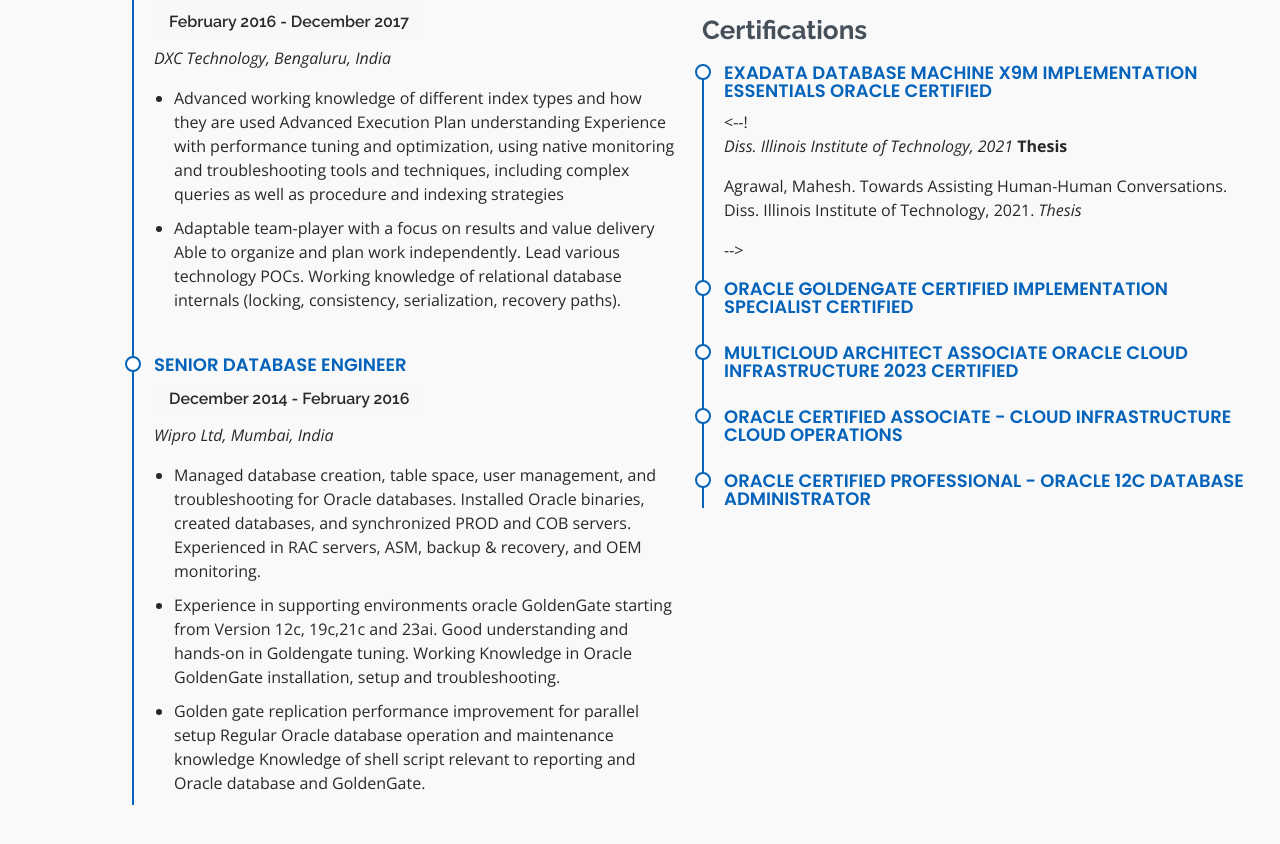
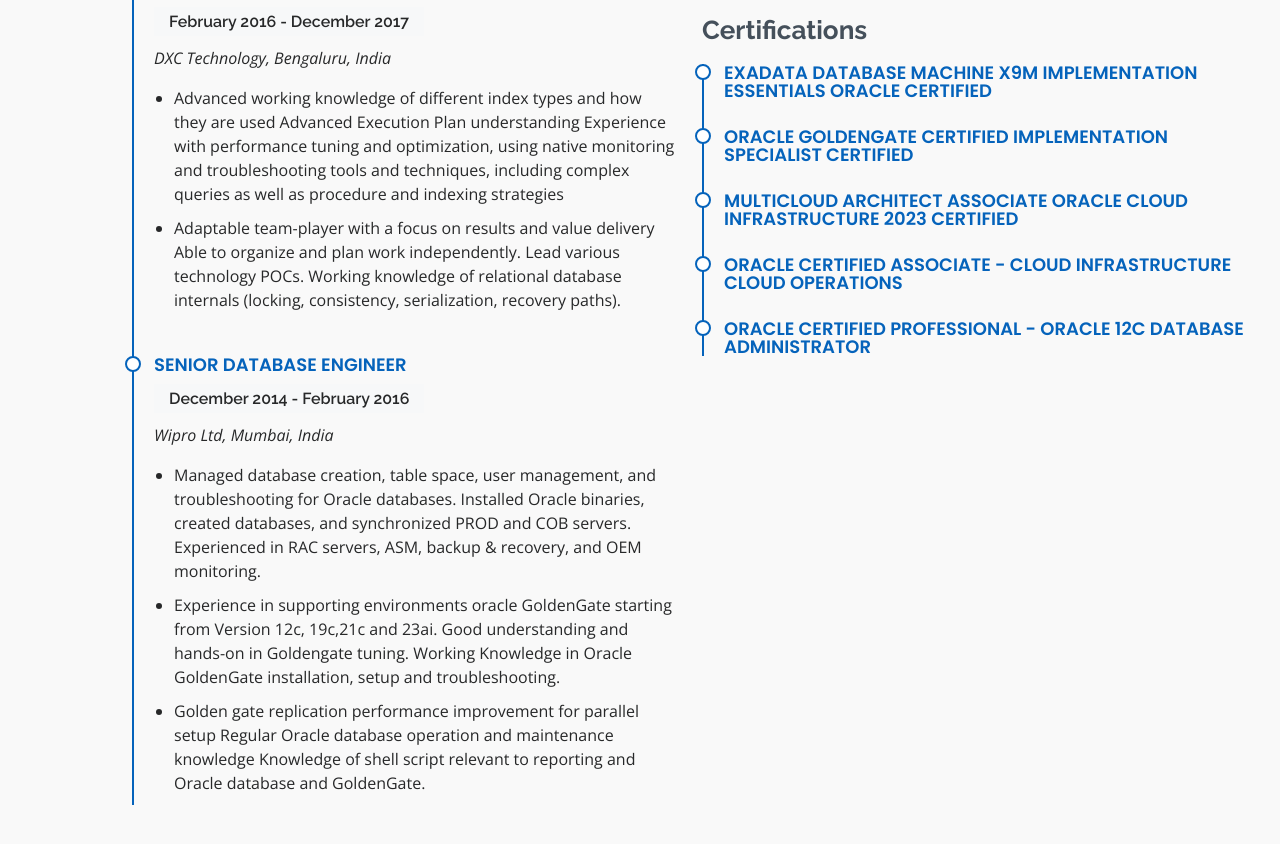
Before and after one commit to db23ai/db23ai.github.io, a plain HTML site: page index.html in a window 1280 px wide. Shown: the part 3663-4507 px from the top of the page. Drawn offline with nearby package versions, Linux system fonts and the light colour scheme.

Commit message:
Update index.html

```diff
--- a/index.html
+++ b/index.html
@@ -646,9 +646,7 @@
                        <h3 class="resume-title">Certifications</h3>
                         <div class="resume-item">
                             <h4>Exadata Database Machine X9M Implementation Essentials Oracle Certified</h4>
-                            <--! <p><em>Diss. Illinois Institute of Technology, 2021</em> <strong>Thesis</strong></p>
-                             <p>Agrawal, Mahesh. Towards Assisting Human-Human Conversations. Diss. Illinois Institute of
-                                Technology, 2021. <em>Thesis</em></p> -->
+
                         </div>
                         <div class="resume-item">
                             <h4>Oracle GoldenGate Certified Implementation Specialist Certified</h4>
```
